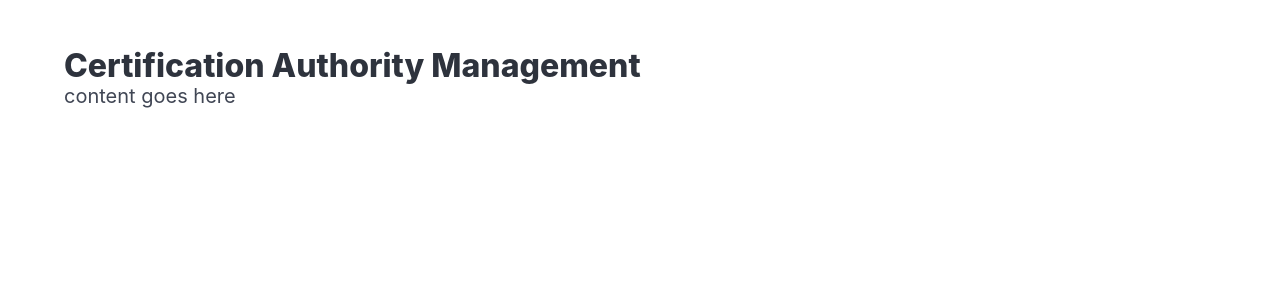
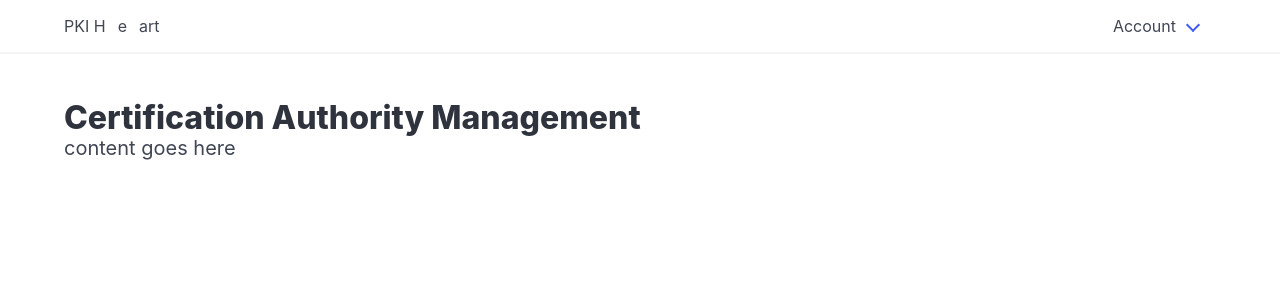
Before and after one commit to sigsergv/pki-heart, a Django app: page /ca/ in a window 1280 px wide. Shown: the top 300 px of the page. Run offline with Django 4.2, Linux system fonts and the light colour scheme; the visitor is signed in with stand-in values (Sample User, id 1); some libraries are stand-ins or nearby versions.

Commit message:
Basic styling

```diff
--- a/pki_heart/templates/base.html
+++ b/pki_heart/templates/base.html
@@ -5,9 +5,27 @@
     <meta charset="utf-8">
     <meta name="viewport" content="width=device-width, initial-scale=1">
     <link rel="stylesheet" href="/static/global/css/bulma.min.css">
+    <link rel="stylesheet" href="/static/global/css/global.css">
     <title>{% block title %}{% endblock %} — PKI Heart</title>
   </head>
   <body>
+  <nav class="navbar has-shadow">
+    <div class="container">
+      <div class="navbar-brand">
+        <a class="navbar-item pkih-navbar-brand" href="/ca">PKI H<x class="pkih-em">e</x>art</a>
+      </div>
+      <div class="navbar-end">
+        <div class="navbar-item has-dropdown is-hoverable">
+          <a class="navbar-link">Account</a>
+          <div class="navbar-dropdown">
+            <a class="navbar-item">Account profile</a>
+            <a class="navbar-item">Logout</a>
+          </div>
+          </a>
+        </div>
+      </div>
+    </div>
+  </nav>
 {% block content %}
 {% endblock content %}
   </body>
```
Also changed, not shown: 1 other file.
